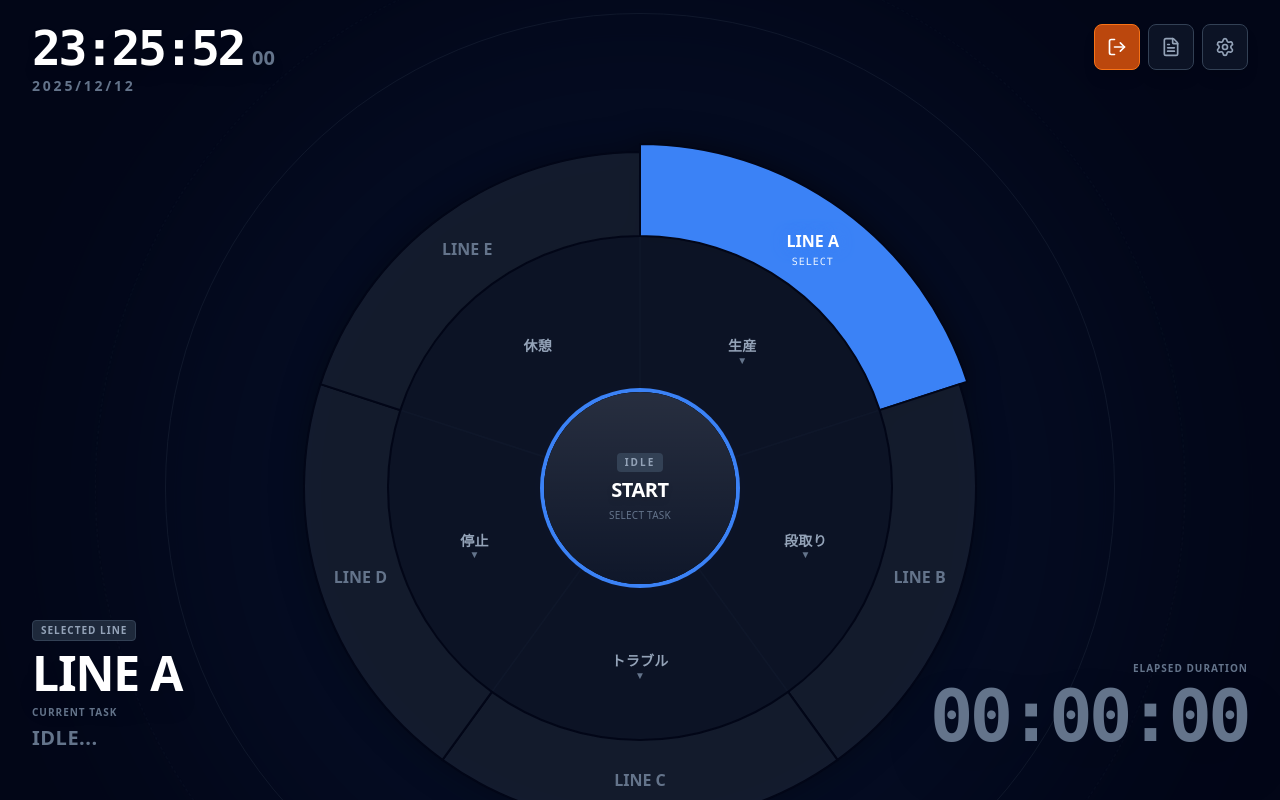
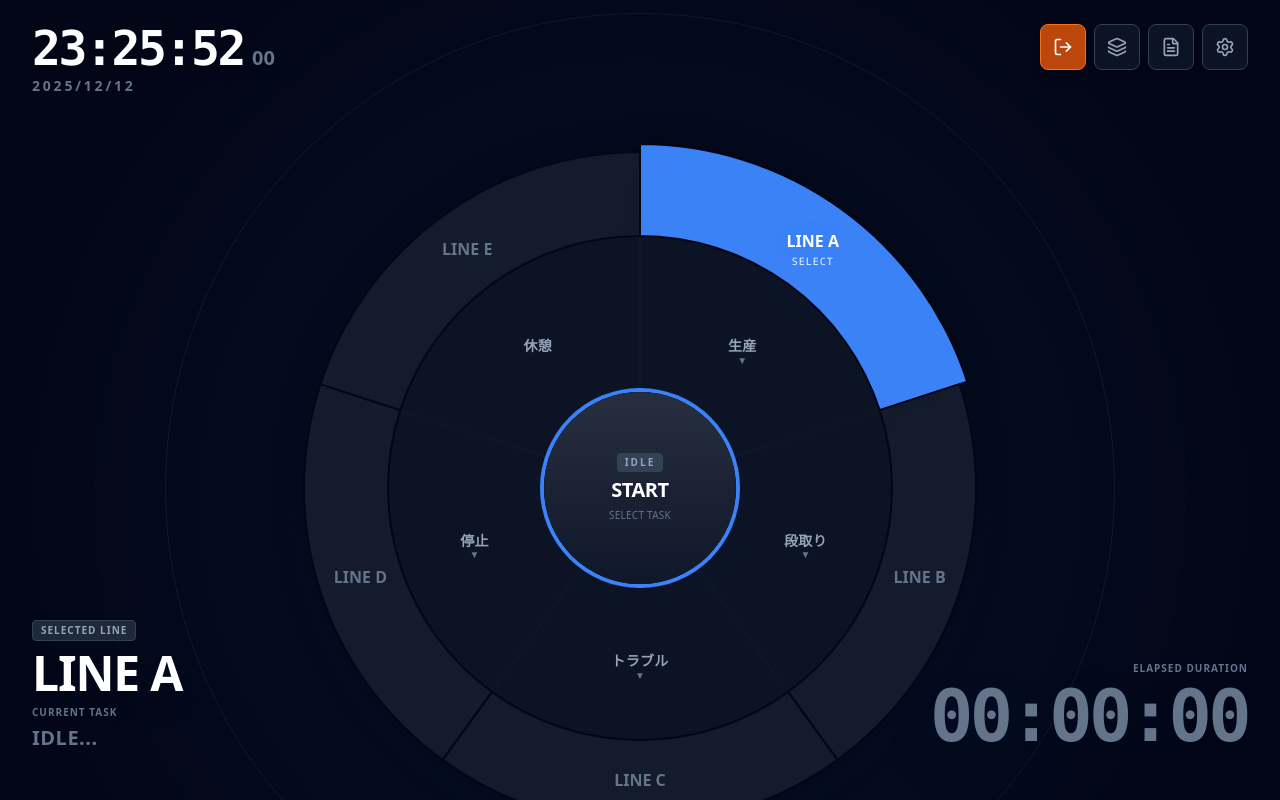
Before and after one commit to fftss793-a11y/wheel-tracker, a React (Vite) app in the folder 3-layer-wheel-tracker/: page / in a window 1280 px wide. Shown: the top 800 px of the page. Built offline with nearby package versions, Linux system fonts and the light colour scheme.

Commit message:
機能追加: テンプレートボタンをヘッダーに追加

```diff
--- a/3-layer-wheel-tracker/App.tsx
+++ b/3-layer-wheel-tracker/App.tsx
@@ -403,6 +403,9 @@ function App() {
           <button onClick={handleEndOfDay} className="p-3 rounded-lg bg-orange-600/80 border border-orange-500 text-white hover:bg-orange-500 transition-all shadow-lg" title="終業">
             <LogOut size={20} />
           </button>
+          <button onClick={() => setIsTemplateOpen(true)} className="p-3 rounded-lg bg-slate-900/80 border border-slate-700 text-slate-400 hover:text-white hover:border-slate-500 transition-all shadow-lg" title="テンプレート">
+            <Layers size={20} />
+          </button>
           <button onClick={() => setIsLogOpen(true)} className="p-3 rounded-lg bg-slate-900/80 border border-slate-700 text-slate-400 hover:text-white hover:border-slate-500 transition-all shadow-lg" title="ログ"><FileText size={20} /></button>
           <button onClick={() => setIsEditMode(!isEditMode)} className={`p-3 rounded-lg border transition-all shadow-lg ${isEditMode ? 'bg-blue-600 border-blue-500 text-white' : 'bg-slate-900/80 border-slate-700 text-slate-400 hover:text-white hover:border-slate-500'}`} title="設定"><Settings className={isEditMode ? "animate-spin" : ""} size={20} /></button>
         </div>
```
